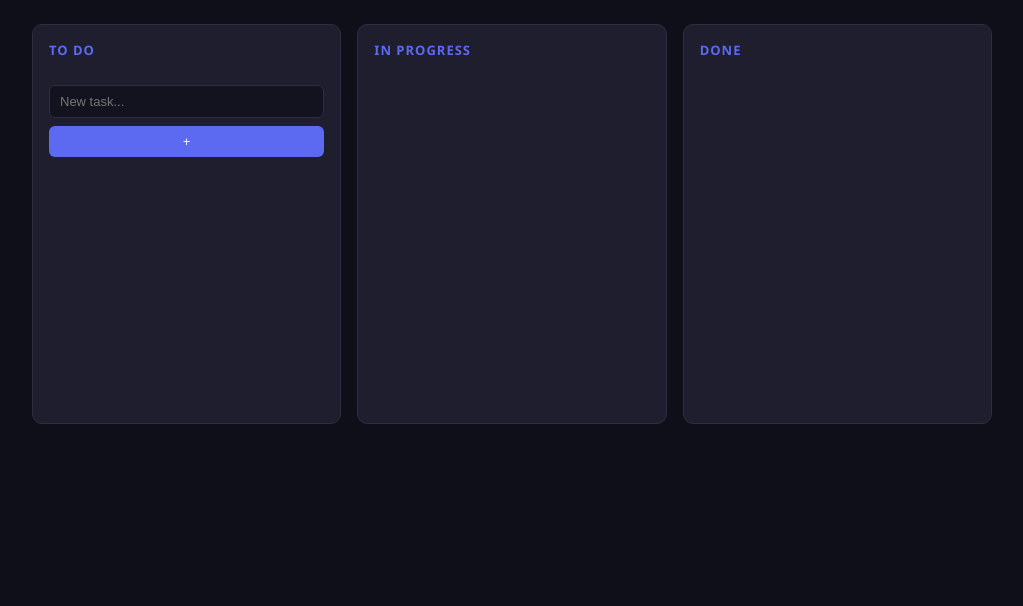
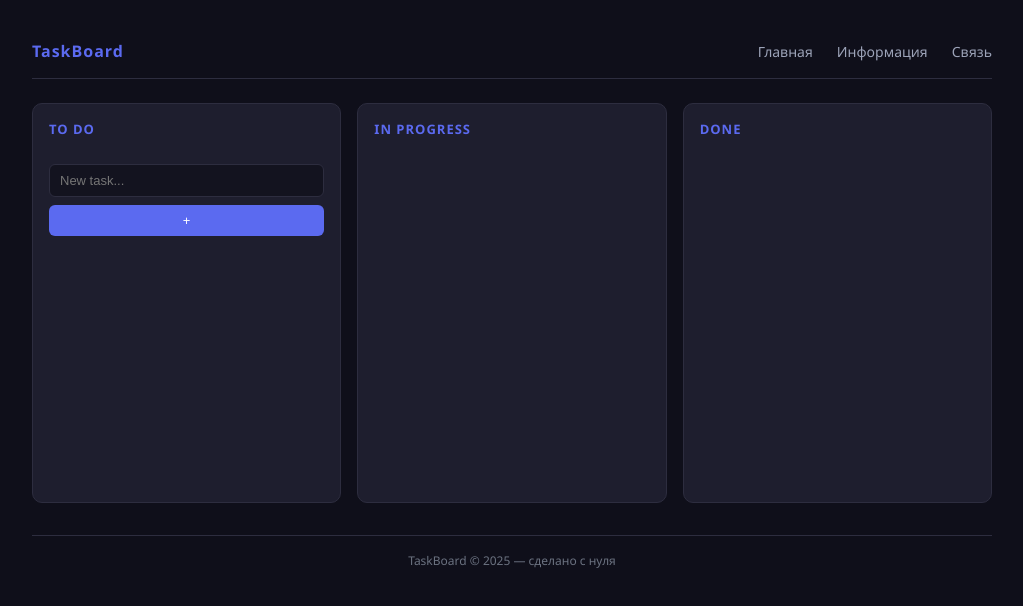
Before and after one commit to yava-code/Mini-Task-Board, a plain HTML site: page templates/index.html in a window 1280 px wide. Shown: the whole page, without its empty margins (128-1151 px from the left). Drawn offline with Linux system fonts and the light colour scheme; no server answers.

Commit message:
Add header and footer components, update HTML templates to include them, and enhance CSS styles for layout and design.

```diff
--- /dev/null
+++ b/templates/components.js
@@ -0,0 +1,21 @@
+const header = `
+<header>
+  <nav>
+    <span class="logo">TaskBoard</span>
+    <ul>
+      <li><a href="index.html">Главная</a></li>
+      <li><a href="about.html">Информация</a></li>
+      <li><a href="contact.html">Связь</a></li>
+    </ul>
+  </nav>
+</header>
+`
+
+const footer = `
+<footer>
+  <p>TaskBoard © 2025 — сделано с нуля</p>
+</footer>
+`
+
+document.getElementById('header').innerHTML = header
+document.getElementById('footer').innerHTML = footer
--- a/templates/contact.html
+++ b/templates/contact.html
@@ -1,3 +1,10 @@
+<body>
+    <div id="header"></div>
+
 <h1>Контакты</h1>
 <p>Пишите нам в Телеграм или ищите на GitHub!</p>
 <a href="/">На главную</a>
+<div id="footer"></div>
+<script src="components.js"></script>
+<script src="app.js"></script>  <!-- только на главной -->
+</body>
--- a/templates/index.html
+++ b/templates/index.html
@@ -1,3 +1,5 @@
+<body>
+  <div id="header"></div>
 <!DOCTYPE html>
 <html>
 <head>
@@ -24,3 +26,7 @@
   <script src="app.js"></script>
 </body>
 </html>
+<div id="footer"></div>
+<script src="components.js"></script>
+<script src="app.js"></script>  <!-- только на главной -->
+</body>
--- a/templates/style.css
+++ b/templates/style.css
@@ -121,3 +121,54 @@
   .col > button:hover {
     background: #4a59d0;
   }
+
+  header {
+    max-width: 960px;
+    margin: 0 auto 24px;
+    padding: 16px 0;
+    display: flex;
+    justify-content: space-between;
+    align-items: center;
+    border-bottom: 1px solid #2d2d3f;
+  }
+
+  header nav {
+    display: flex;
+    justify-content: space-between;
+    align-items: center;
+    width: 100%;
+  }
+
+  .logo {
+    font-weight: bold;
+    font-size: 16px;
+    color: #5b6af0;
+    letter-spacing: 1px;
+  }
+
+  header ul {
+    list-style: none;
+    display: flex;
+    gap: 24px;
+  }
+
+  header a {
+    color: #9ca3b8;
+    text-decoration: none;
+    font-size: 14px;
+    transition: color 0.2s;
+  }
+
+  header a:hover {
+    color: #fff;
+  }
+
+  footer {
+    max-width: 960px;
+    margin: 32px auto 0;
+    padding: 16px 0;
+    text-align: center;
+    font-size: 12px;
+    color: #6b7280;
+    border-top: 1px solid #2d2d3f;
+  }
```
Also changed, not shown: templates/info.html (+6 -0 lines).
